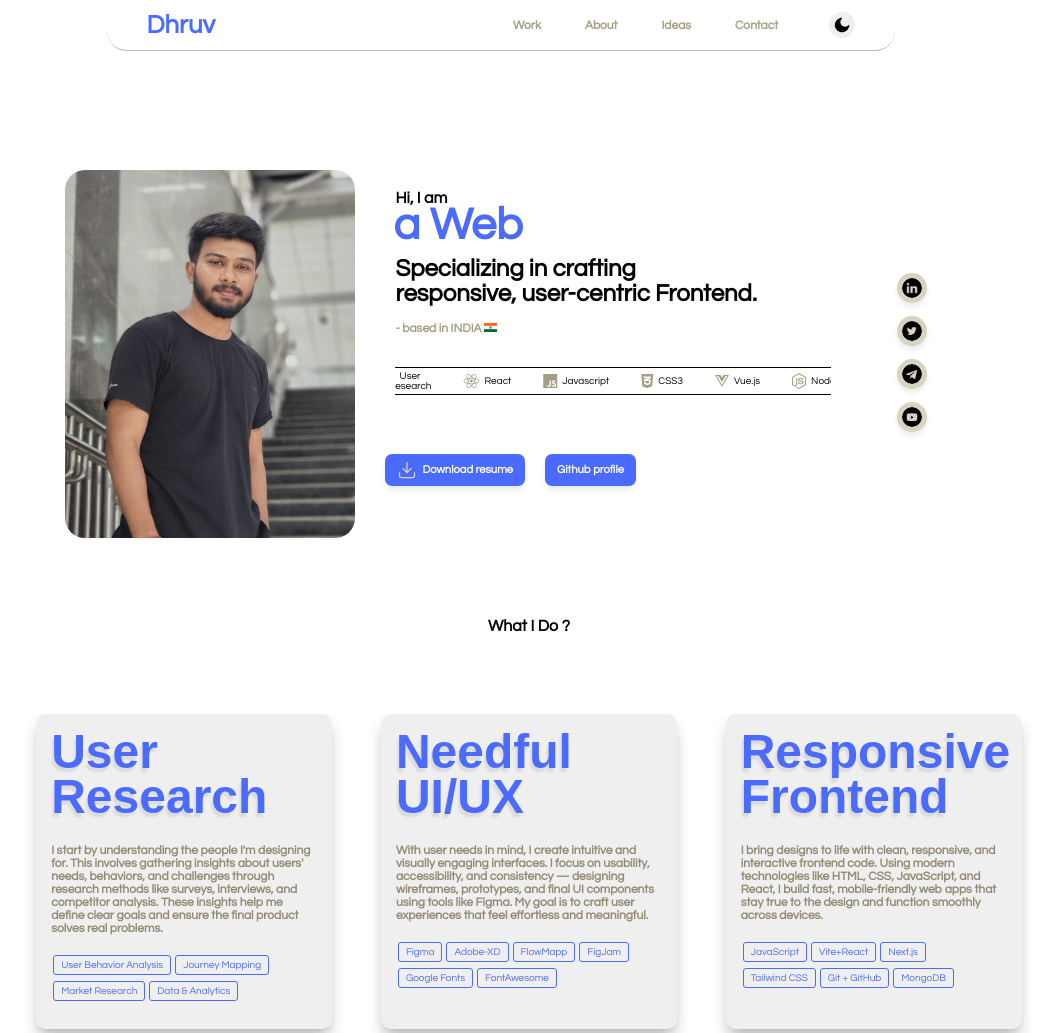
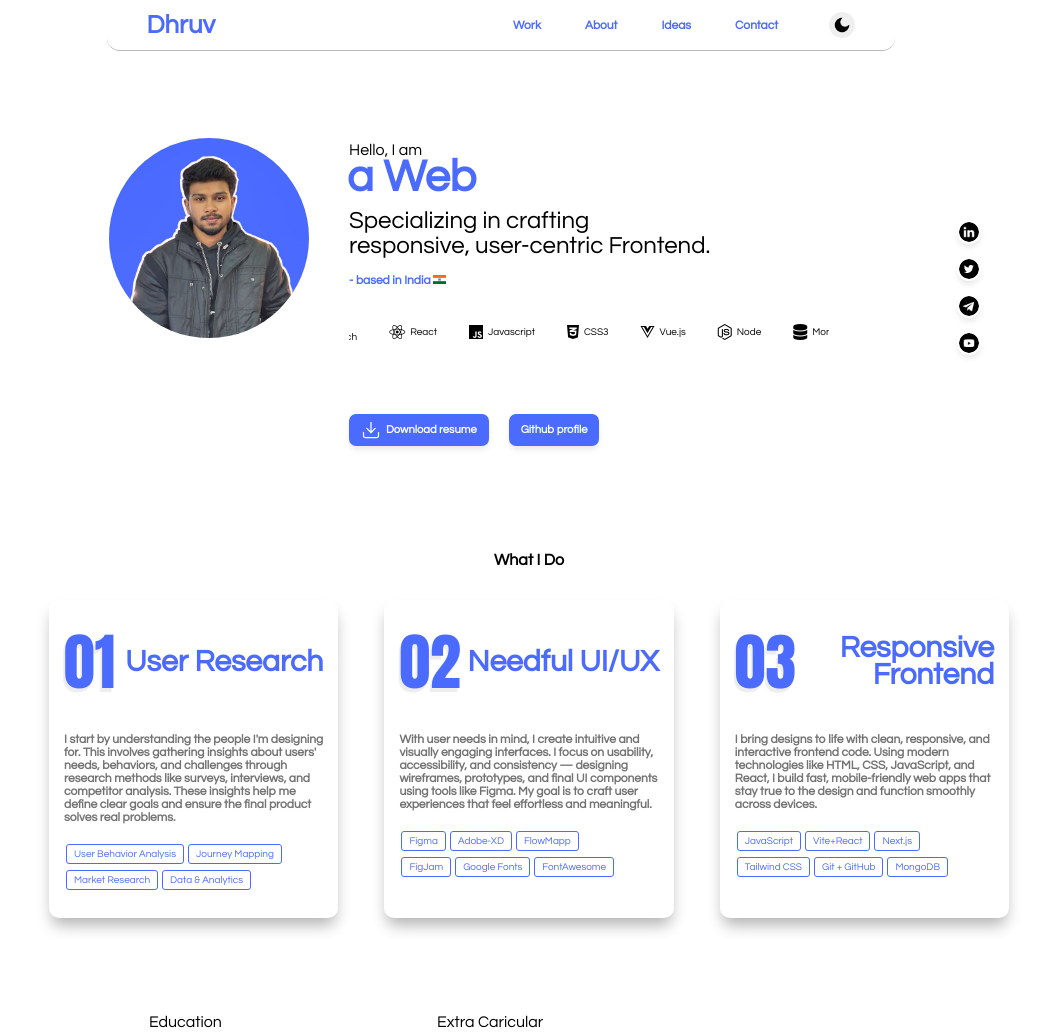
Before and after one commit to Dhrubamaity/PORTFOLIO, a website with bundled scripts: page index.html in a window 1280 px wide. Shown: the top 1033 px of the page, without its empty margins (111-1168 px from the left). Built offline with nearby package versions, Linux system fonts and the light colour scheme.

Commit message:
color tone in 4b6bfe

```diff
--- a/index.html
+++ b/index.html
@@ -37,21 +37,21 @@
         </nav>
     </div>
     <!-- <div class="logo"> -->
-        <!-- <img src="asset/logo2.png" alt=""> -->
+    <!-- <img src="asset/logo2.png" alt=""> -->
     <!-- </div> -->
     <!-- <div class="logo_sub"> -->
-        <!-- <img src="asset/logo2.png" alt=""> -->
+    <!-- <img src="asset/logo2.png" alt=""> -->
     <!-- </div> -->
     <div id="main">
         <div class="page1">
             <div class="hero-mid">
                 <div class="myimage">
-                    <img src="./asset/MY3.jpg" alt="loading">
+                    <img src="./asset/profileimg.jpg" alt="loading">
                 </div>
                 <div class="bio2">
                     <div class="about">
                         <div class="para">
-                            <span style="font-weight: bold;">Hi, I am</span>
+                            <span>Hello, I am</span>
                             <h4> <span class="text-blue-500" id="typewriter"></span></h4>
                             <h2>Specializing in crafting
                                 responsive,
@@ -59,7 +59,7 @@
                             </h2>
                             <br>
                             <div class="tagline">
-                                <p>- based in <span>INDIA <img src="./asset/indianflag.png" alt=""> </span></p>
+                                <p>- based in <span>India <img src="./asset/indianflag.png" alt=""> </span></p>
                             </div>
                         </div>
                         <div class="skill_scroll">
@@ -195,11 +195,14 @@
             <!-- <p>Scroll down&nbsp; </p><img src="asset/arrow2.png" alt=""> -->
             <!-- </div> -->
         </div>
-        <h4 style="display: flex; justify-content: center;">What I Do ?</h4>
+        <h4 style="display: flex; justify-content: center;">What I Do </h4>
         <div class="page11">
             <div class="whatido">
                 <div class="userresearch whatido-sub">
-                    <h1>User Research</h1>
+                    <div class="whatido_point">
+                        <h1>01</h1>
+                        <h2>User Research</h2>
+                    </div>
                     <p>I start by understanding the people I'm designing for. This involves gathering insights about
                         users' needs, behaviors, and challenges through research methods like surveys, interviews, and
                         competitor analysis. These insights help me define clear goals and ensure the final product
@@ -212,7 +215,10 @@
                     </ul>
                 </div>
                 <div class="ui/ux whatido-sub">
-                    <h1>Needful UI/UX</h1>
+                    <div class="whatido_point">
+                        <h1>02</h1>
+                        <h2>Needful UI/UX</h2>
+                    </div>
                     <P>With user needs in mind, I create intuitive and visually engaging interfaces. I focus on
                         usability, accessibility, and consistency — designing wireframes, prototypes, and final UI
                         components using tools like Figma. My goal is to craft user experiences that feel effortless and
@@ -227,7 +233,10 @@
                     </ul>
                 </div>
                 <div class="frontend whatido-sub">
-                    <h1>Responsive Frontend</h1>
+                    <div class="whatido_point">
+                        <h1>03</h1>
+                        <h2>Responsive Frontend</h2>
+                    </div>
                     <p>I bring designs to life with clean, responsive, and interactive frontend code. Using modern
                         technologies like HTML, CSS, JavaScript, and React, I build fast, mobile-friendly web apps that
                         stay true to the design and function smoothly across devices.</p>
--- a/public/page1.css
+++ b/public/page1.css
@@ -1,7 +1,6 @@
 .page1 {
     /* background-image: linear-gradient(45deg, rgb(204, 204, 204),white); */
     font-family: 'Century Gothic', sans-serif;
-    margin: 3rem 8vw;
     overflow-x: hidden;
 
 }
@@ -20,7 +19,7 @@
     flex-wrap: wrap;
     margin: auto;
     backdrop-filter: blur(3px);
-    border-radius: 20px;
+    border-radius: 13px;
     animation: easeBottom 0.9s ease-in-out forwards;
     border-bottom: 1px solid rgb(188, 188, 188);
 }
@@ -61,7 +60,7 @@ nav a {
     font-weight: 600;
     background-color: transparent;
     transition-duration: 0.5s;
-    color: #A59D84;
+    color: #4B6BFE;
     padding: 5px 14px;
     transition-duration: 0.3s;
     font-size: 12PX;
@@ -100,7 +99,7 @@ nav button {
 }
 
 body.night-mode {
-    background-color: #171717ed;
+    background-color: #090909ed;
     color: #f0f0f0;
 }
 
@@ -111,11 +110,11 @@ body.night-mode .nightmode {
 
 .hero-mid {
     display: flex;
-    width: 90%;
+    width: 100%;
     height: 80%;
     justify-content: space-around;
     margin: 0 auto;
-    padding: 7rem 0px 2rem 0px;
+    padding: 7rem 0px 6rem 0px;
     /* background-color: green; */
 }
 
@@ -127,21 +126,22 @@ body.night-mode .nightmode {
 
 .myimage {
     width: 30%;
-    height: 90%;
+    height: 100%;
     display: flex;
-    justify-content: center;
+    justify-content: right;
     text-align: center;
     align-items: center;
     vertical-align: center;
     margin: 0px 20px;
+    padding-top: 1rem;
     animation: easeTop 0.9s ease-in-out forwards;
 }
 
 .myimage img {
-    width: 100%;
-    height: 23rem;
+    width: 200px;
+    height: 200px;
     object-fit: cover;
-    border-radius: 20px;
+    border-radius: 50%;
     /* box-shadow: 0 4px 6px -1px rgba(0, 0, 0, 0.1); */
     /* transition: transform 0.3s ease, box-shadow 0.3s ease; */
 
@@ -153,15 +153,14 @@ body.night-mode .nightmode {
 /* } */
 
 .bio2 {
-    width: 45%;
+    width: 40%;
     height: 100%;
-    /* background-color: red; */
     animation: easeBottom 1s ease-in forwards;
 }
 
 
 .hero-mid .about {
-    padding-top: 5vw;
+    padding-top: 2rem;
     padding-bottom: 1.7rem;
     width: 100%;
     display: flex;
@@ -173,9 +172,8 @@ body.night-mode .nightmode {
 
 .para h2 {
     font-size: 1.5rem;
-    font-weight: 100;
     text-wrap: balance;
-    font-weight: bold;
+    font-weight: 300;
 }
 
 .hero-mid .about h4 {
@@ -205,7 +203,7 @@ body.night-mode .nightmode {
 
 .tagline p {
     font-size: 12px;
-    color: #A59D84;
+    color: #4B6BFE;
     font-weight: bold;
 }
 
@@ -220,8 +218,6 @@ body.night-mode .nightmode {
     max-height: 50px;
     user-select: none;
     overflow: hidden;
-    border-top: 1px solid black;
-    border-bottom: 1px solid;
     padding: 3px 0px;
     --gap: 2rem;
     gap: var(--gap);
@@ -254,12 +250,11 @@ body.night-mode .nightmode {
 }
 
 .skill_scroll ul li i {
-    color: #A59D84;
+    border: none;
 }
 
 .skill_scroll ul li span {
     font-size: 10px;
-    font-weight: 400;
     text-shadow: none;
 }
 
@@ -269,6 +264,7 @@ body.night-mode .nightmode {
     text-align: center;
     width: 100%;
     z-index: 9;
+    padding: 10px;
 }
 
 
@@ -287,7 +283,7 @@ body.night-mode .nightmode {
     width: 20px;
     height: 20px;
     padding-right: 5px;
-    color: #D7D3BF;
+    color: white;
 }
 
 .medias {
@@ -303,17 +299,18 @@ body.night-mode .nightmode {
     gap: 10px;
     z-index: 9;
     animation: easeLeft 0.9s ease forwards;
+    /* background-color: red; */
 }
 
 .medias img {
     width: 20px;
     height: 20px;
     background-size: cover;
-    padding: 5px;
+    padding: 2px;
     border-radius: 50%;
     box-shadow: 0 4px 6px -1px rgba(0, 0, 0, 0.1);
     transition: transform 0.3s ease, box-shadow 0.3s ease;
-    background-color: #D7D3BF;
+    background-color: #ffffff;
 }
 
 .medias img:hover {
@@ -349,7 +346,7 @@ body.night-mode .nightmode {
     animation: RotateY 3s ease-in-out infinite;
 }
 
-@media (max-width:600px) {
+@media (max-width:680px) {
     .header {
         left: 0;
         top: 2px;
@@ -376,10 +373,6 @@ body.night-mode .nightmode {
         height: 20px;
     }
 
-    .header .contact_btn {
-        display: none;
-    }
-
     .header nav a {
         display: none;
     }
@@ -399,16 +392,21 @@ body.night-mode .nightmode {
         margin: 5px auto;
         margin-top: 40px;
     }
+    .hero_buttons .button{
+        padding:10px 20px ;
+        font-size: 12px;
+    }
 
     .myimage {
         width: 90%;
         margin: auto;
+        justify-content: center;
     }
 
     .myimage img {
         /* border-radius: 50%; */
         width: 17rem;
-        height: 20rem;
+        height: 17rem;
     }
 
     .bio2 {
@@ -434,6 +432,11 @@ body.night-mode .nightmode {
         display: flex;
         flex-direction: row;
         margin: 20px 10px;
+        padding-left: 10px;
+    }
+    .medias img{
+        width: 30px;
+        height: 30px;
     }
 
     /* >>>>>>>>>> page2 >>>>>>>>>>>>>>>>>>>>>>>>>>>>>>>>>>>>>>> */
--- a/public/page11.css
+++ b/public/page11.css
@@ -1,38 +1,49 @@
 .page11{
     width: 100%;
-    margin-top: 5rem;
+    margin-top: 2rem;
     display: flex;
     justify-content: center;
 }
 
 .whatido{
-    width: 77%;
+    width: 80%;
     display: flex;
     justify-content: space-between;
+    gap: 5px;
 }
 .whatido-sub{
     width: 27%;
     padding: 15px;;
     color: #4B6BFE;
-    background-color: rgb(239, 239, 239);
     border-radius: 10px;
     box-shadow: 0 10px 15px -3px rgba(0, 0, 0, 0.3);
-    transition: transform 0.3s ease,box-shadow 0.3s ease;
+    transition: transform 0.5s ease,box-shadow 0.3s ease;
 }
 .whatido-sub:hover{
     transform: translateY(-5px);
-    /* box-shadow: 0 7px 5px -3px #4B6BFE; */
     border-top: 1px solid #4b6bfe;
+    border-right: 1px solid #4b6bfe;
 }
-.whatido-sub h1{
-    line-height: 45px;
-    /* margin-bottom: 20px; */
-    text-shadow: -2px 4px 2px rgb(219, 219, 219);
+.whatido_point{
+    display: flex;
+    justify-content: space-between;
+    align-items: center;
+    text-align: center;
+}
+.whatido_point h1{
+    font-size: 62px;
+    text-shadow: -2px 4px 1px rgba(93, 93, 93, 0.11);
+    font-family: Impact, Haettenschweiler, 'Arial Narrow Bold', sans-serif;
+}
+.whatido_point h2{
+    font-size: 30px;
+    text-align: right;
+    line-height: 27px;
 }
 .whatido-sub p{
     margin: 25px 0px 7px 0px;
-    color: #938b74;
     font-weight: bold;
+    color: rgb(116, 115, 115);
 }
 .whatido-sub ul{
     font-size: 10px;
@@ -50,7 +61,7 @@
     background-color: none;
     border: 1px solid #4B6BFE;
     border-radius: 3px;
-    color: #4B6BFE;
+    color: #4b6bfe;
 }
 
 @media (max-width : 820px){
--- a/public/page2.css
+++ b/public/page2.css
@@ -58,17 +58,15 @@
     padding: 20px;
     box-shadow: 2px 2px 10px -1px rgba(71, 71, 71, 0.2);
     border-radius: 8px;
-    border: 1px solid rgb(214, 214, 214);
-    background-color: #faf8f5;
+    border: 0.1px solid rgb(214, 214, 214);
     animation: scrolling linear;
     animation-timeline: view();
     animation-range: entry 0% cover 40%;
-    transition:width 0.3s ease ;
+    transition:transform 0.3s ease ;
 
 }
 .containers:hover{
-    /* transform: translateY(-5px); */
-    width: 110%;
+    transform: translateY(-5px);
     z-index: 3;
     box-shadow: 2px 2px 10px -1px rgba(152, 152, 152, 0.6)inset;
 }
@@ -119,3 +117,6 @@
 .container_des {
     padding: 0px 7px;
 }
+.container_des p{
+    color: #828282;
+}
--- a/public/style.css
+++ b/public/style.css
@@ -60,7 +60,8 @@ p {
 }
 /* ................................... */
 #main {
-    width: 100vw;
+    max-width: 1200px;
+    margin: auto;
 }
 .curser_circle {
     position: relative;
@@ -69,7 +70,7 @@ p {
     z-index: 9999;
     width: 10px;
     height: 10px;
-    background-color: rgb(157, 255, 0);
+    background-color: rgb(255, 0, 0);
     border-radius: 50%;
     opacity: 0;
 }
```
